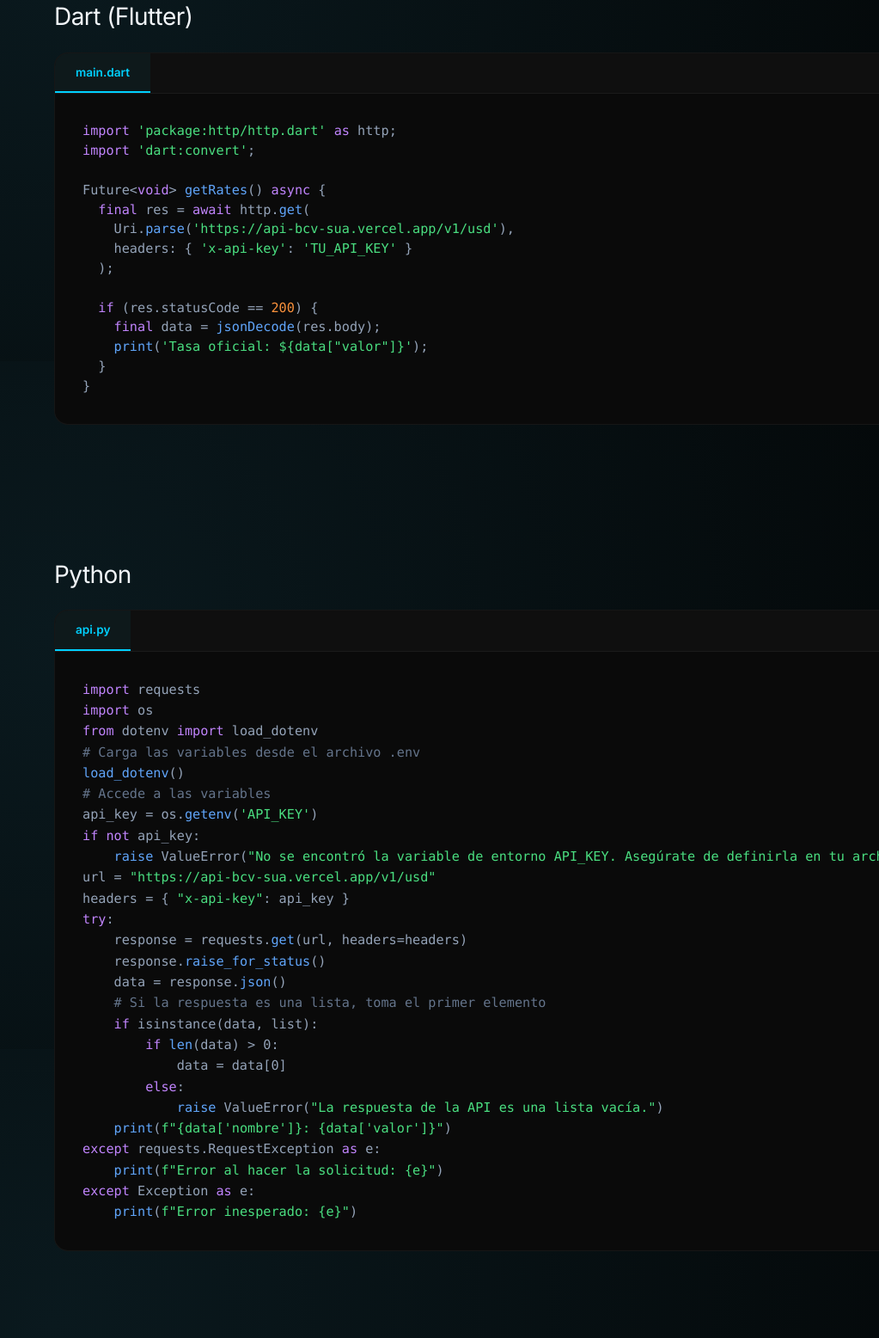
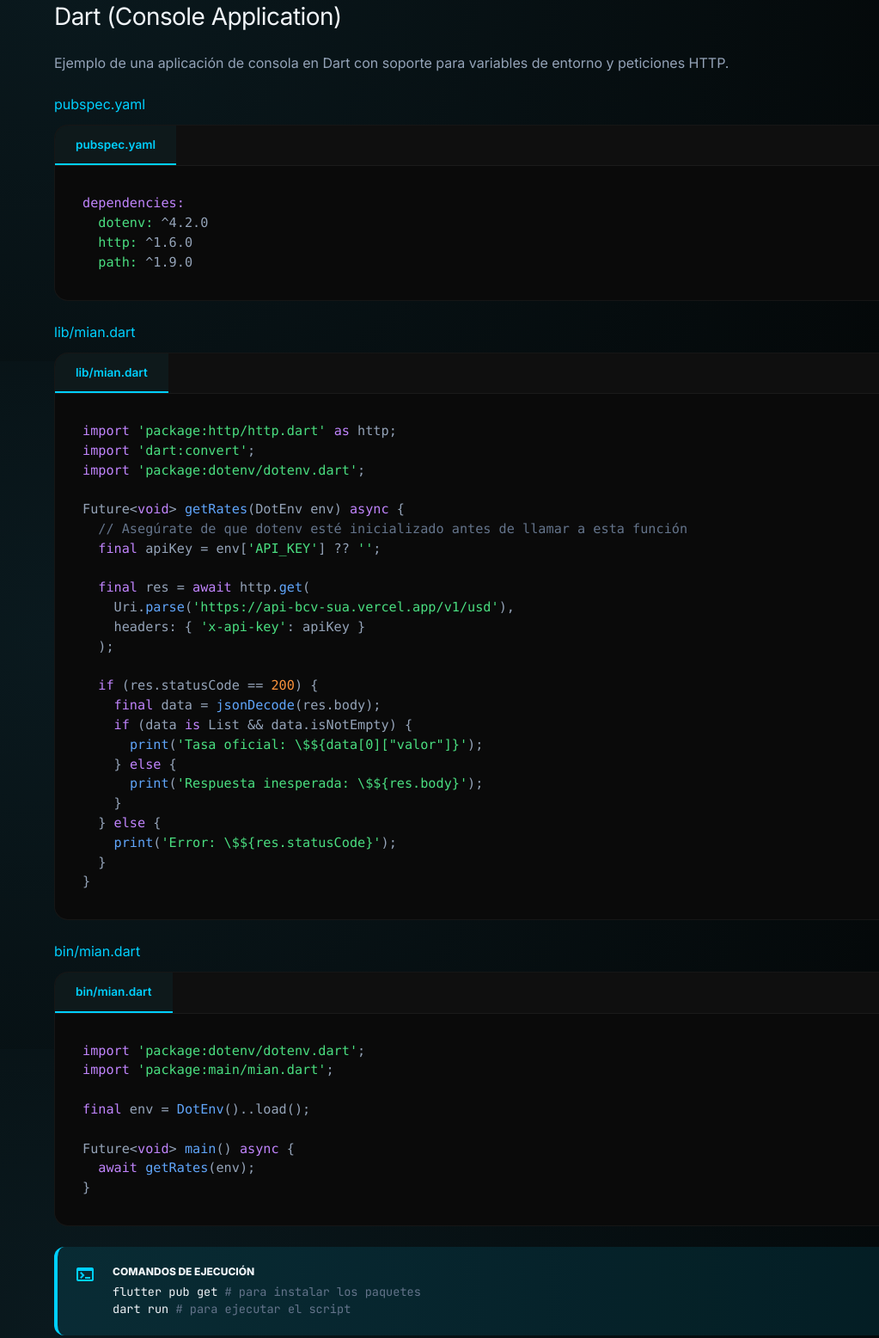
Before and after one commit to Sua7Dev/Api-bcv-sua-documentation-page, a website: page docs.html in a window 1280 px wide. Shown: the part 5980-7536 px from the top of the page at 86% size, without its empty margins (257-1280 px from the left). Drawn offline with nearby package versions, Linux system fonts and the light colour scheme; no server answers.

Commit message:
reemplazo codigo dart y agregado comandos de ejecucion

```diff
--- a/docs.html
+++ b/docs.html
@@ -513,10 +513,32 @@
 
                 <!-- Dart Example -->
                 <section id="dart" style="margin-bottom: 80px; margin-top: -170px;">
-                    <h2 style="font-size: 1.75rem; margin-bottom: 24px;">Dart (Flutter)</h2>
-                    <div class="snippet-window">
+                    <h2 style="font-size: 1.75rem; margin-bottom: 24px;">Dart (Console Application)</h2>
+                    <p style="margin-bottom: 24px;">Ejemplo de una aplicación de consola en Dart con soporte para variables de entorno y peticiones HTTP.</p>
+
+                    <h5 style="font-size: 1rem; margin-bottom: 12px; color: var(--primary);">pubspec.yaml</h5>
+                    <div class="snippet-window" style="margin-bottom: 24px;">
                         <div class="snippet-tabs">
-                            <div class="tab-btn active">main.dart</div>
+                            <div class="tab-btn active">pubspec.yaml</div>
+                            <div style="margin-left: auto; display: flex; align-items: center; padding-right: 20px;">
+                                <button class="copy-code-btn" style="background: none; border: none; color: var(--text-muted); font-size: 0.75rem; display: flex; align-items: center; gap: 4px; cursor: pointer;">
+                                    <span class="material-symbols-outlined" style="font-size: 16px;">content_copy</span>
+                                    Copiar
+                                </button>
+                            </div>
+                        </div>
+                        <div class="snippet-content">
+<pre style="color: #94a3b8;"><span style="color: #c084fc;">dependencies:</span>
+  <span style="color: #4ade80;">dotenv:</span> ^4.2.0
+  <span style="color: #4ade80;">http:</span> ^1.6.0
+  <span style="color: #4ade80;">path:</span> ^1.9.0</pre>
+                        </div>
+                    </div>
+
+                    <h5 style="font-size: 1rem; margin-bottom: 12px; color: var(--primary);">lib/mian.dart</h5>
+                    <div class="snippet-window" style="margin-bottom: 24px;">
+                        <div class="snippet-tabs">
+                            <div class="tab-btn active">lib/mian.dart</div>
                             <div style="margin-left: auto; display: flex; align-items: center; padding-right: 20px;">
                                 <button class="copy-code-btn" style="background: none; border: none; color: var(--text-muted); font-size: 0.75rem; display: flex; align-items: center; gap: 4px; cursor: pointer;">
                                     <span class="material-symbols-outlined" style="font-size: 16px;">content_copy</span>
@@ -527,18 +549,60 @@
                         <div class="snippet-content">
 <pre style="color: #94a3b8;"><span style="color: #c084fc;">import</span> <span style="color: #4ade80;">'package:http/http.dart'</span> <span style="color: #c084fc;">as</span> http;
 <span style="color: #c084fc;">import</span> <span style="color: #4ade80;">'dart:convert'</span>;
+<span style="color: #c084fc;">import</span> <span style="color: #4ade80;">'package:dotenv/dotenv.dart'</span>;
 
-Future&lt;<span style="color: #c084fc;">void</span>&gt; <span style="color: #60a5fa;">getRates</span>() <span style="color: #c084fc;">async</span> {
+Future&lt;<span style="color: #c084fc;">void</span>&gt; <span style="color: #60a5fa;">getRates</span>(DotEnv env) <span style="color: #c084fc;">async</span> {
+  <span style="color: #64748b;">// Asegúrate de que dotenv esté inicializado antes de llamar a esta función</span>
+  <span style="color: #c084fc;">final</span> apiKey = env[<span style="color: #4ade80;">'API_KEY'</span>] ?? <span style="color: #4ade80;">''</span>;
+
   <span style="color: #c084fc;">final</span> res = <span style="color: #c084fc;">await</span> http.<span style="color: #60a5fa;">get</span>(
     Uri.<span style="color: #60a5fa;">parse</span>(<span style="color: #4ade80;">'https://api-bcv-sua.vercel.app/v1/usd'</span>),
-    headers: { <span style="color: #4ade80;">'x-api-key'</span>: <span style="color: #4ade80;">'TU_API_KEY'</span> }
+    headers: { <span style="color: #4ade80;">'x-api-key'</span>: apiKey }
   );
 
   <span style="color: #c084fc;">if</span> (res.statusCode == <span style="color: #fb923c;">200</span>) {
     <span style="color: #c084fc;">final</span> data = <span style="color: #60a5fa;">jsonDecode</span>(res.body);
-    <span style="color: #60a5fa;">print</span>(<span style="color: #4ade80;">'Tasa oficial: ${data["valor"]}'</span>);
+    <span style="color: #c084fc;">if</span> (data <span style="color: #c084fc;">is</span> List &amp;&amp; data.isNotEmpty) {
+      <span style="color: #60a5fa;">print</span>(<span style="color: #4ade80;">'Tasa oficial: \$${data[0]["valor"]}'</span>);
+    } <span style="color: #c084fc;">else</span> {
+      <span style="color: #60a5fa;">print</span>(<span style="color: #4ade80;">'Respuesta inesperada: \$${res.body}'</span>);
+    }
+  } <span style="color: #c084fc;">else</span> {
+    <span style="color: #60a5fa;">print</span>(<span style="color: #4ade80;">'Error: \$${res.statusCode}'</span>);
   }
 }</pre>
+                        </div>
+                    </div>
+
+                    <h5 style="font-size: 1rem; margin-bottom: 12px; color: var(--primary);">bin/mian.dart</h5>
+                    <div class="snippet-window" style="margin-bottom: 24px;">
+                        <div class="snippet-tabs">
+                            <div class="tab-btn active">bin/mian.dart</div>
+                            <div style="margin-left: auto; display: flex; align-items: center; padding-right: 20px;">
+                                <button class="copy-code-btn" style="background: none; border: none; color: var(--text-muted); font-size: 0.75rem; display: flex; align-items: center; gap: 4px; cursor: pointer;">
+                                    <span class="material-symbols-outlined" style="font-size: 16px;">content_copy</span>
+                                    Copiar
+                                </button>
+                            </div>
+                        </div>
+                        <div class="snippet-content">
+<pre style="color: #94a3b8;"><span style="color: #c084fc;">import</span> <span style="color: #4ade80;">'package:dotenv/dotenv.dart'</span>;
+<span style="color: #c084fc;">import</span> <span style="color: #4ade80;">'package:main/mian.dart'</span>;
+
+<span style="color: #c084fc;">final</span> env = <span style="color: #60a5fa;">DotEnv</span>()..load();
+
+Future&lt;<span style="color: #c084fc;">void</span>&gt; <span style="color: #60a5fa;">main</span>() <span style="color: #c084fc;">async</span> {
+  <span style="color: #c084fc;">await</span> <span style="color: #60a5fa;">getRates</span>(env);
+}</pre>
+                        </div>
+                    </div>
+
+                    <div class="alert alert-note">
+                        <span class="material-symbols-outlined">terminal</span>
+                        <div class="alert-content">
+                            <h6>Comandos de Ejecución</h6>
+                            <pre style="margin: 0; color: var(--text-main); font-size: 0.85rem; font-family: 'JetBrains Mono';">flutter pub get <span style="color: #64748b;"># para instalar los paquetes</span>
+dart run <span style="color: #64748b;"># para ejecutar el script</span></pre>
                         </div>
                     </div>
                 </section>
@@ -583,6 +647,13 @@ headers = { <span style="color: #4ade80;">"x-api-key"</span>: api_key }
     <span style="color: #60a5fa;">print</span>(<span style="color: #4ade80;">f"Error al hacer la solicitud: {e}"</span>)
 <span style="color: #c084fc;">except</span> Exception <span style="color: #c084fc;">as</span> e:
     <span style="color: #60a5fa;">print</span>(<span style="color: #4ade80;">f"Error inesperado: {e}"</span>)</pre>
+                        </div>
+                    </div>
+                    <div class="alert alert-note">
+                        <span class="material-symbols-outlined">terminal</span>
+                        <div class="alert-content">
+                            <h6>Comandos de Ejecución</h6>
+                            <pre style="margin: 0; color: var(--text-main); font-size: 0.85rem; font-family: 'JetBrains Mono';">pip install requests, dotenv<span style="color: #64748b;"> # para instalar los paquetes</span>
                         </div>
                     </div>
                 </section>
```
Also changed, not shown: index.html (+1 -1 lines), README.md.
